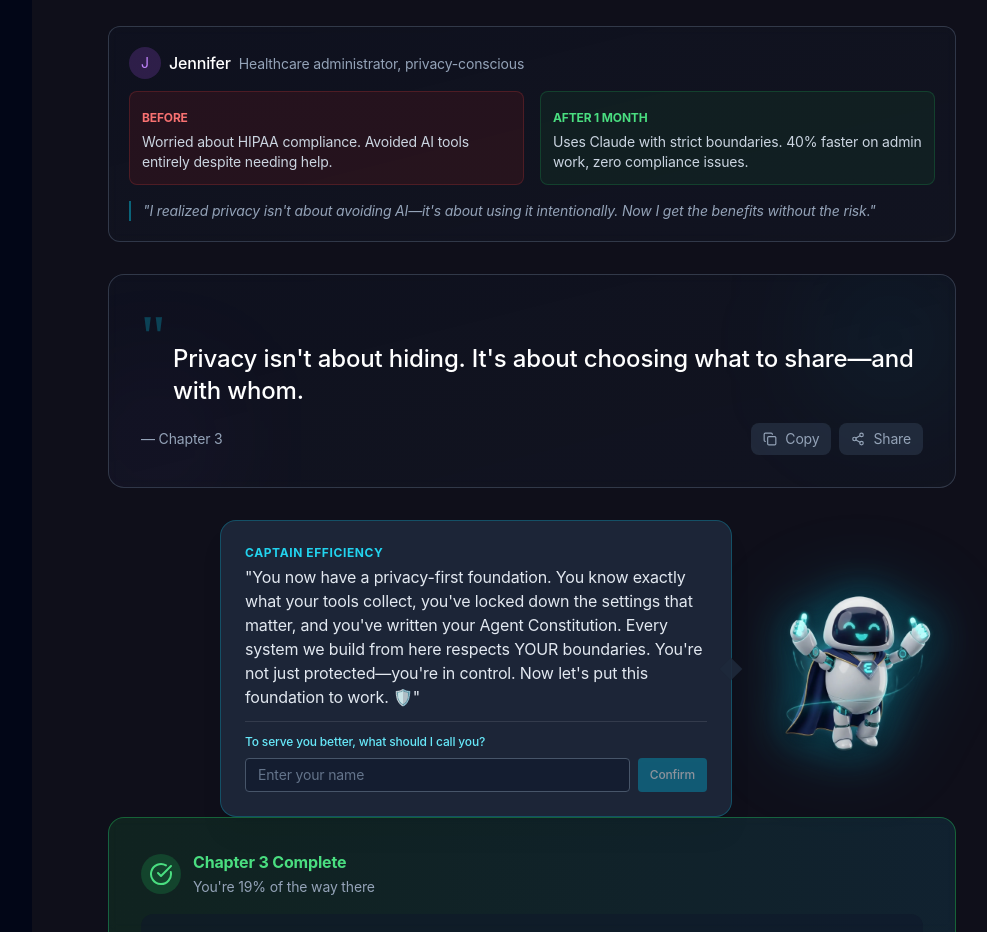
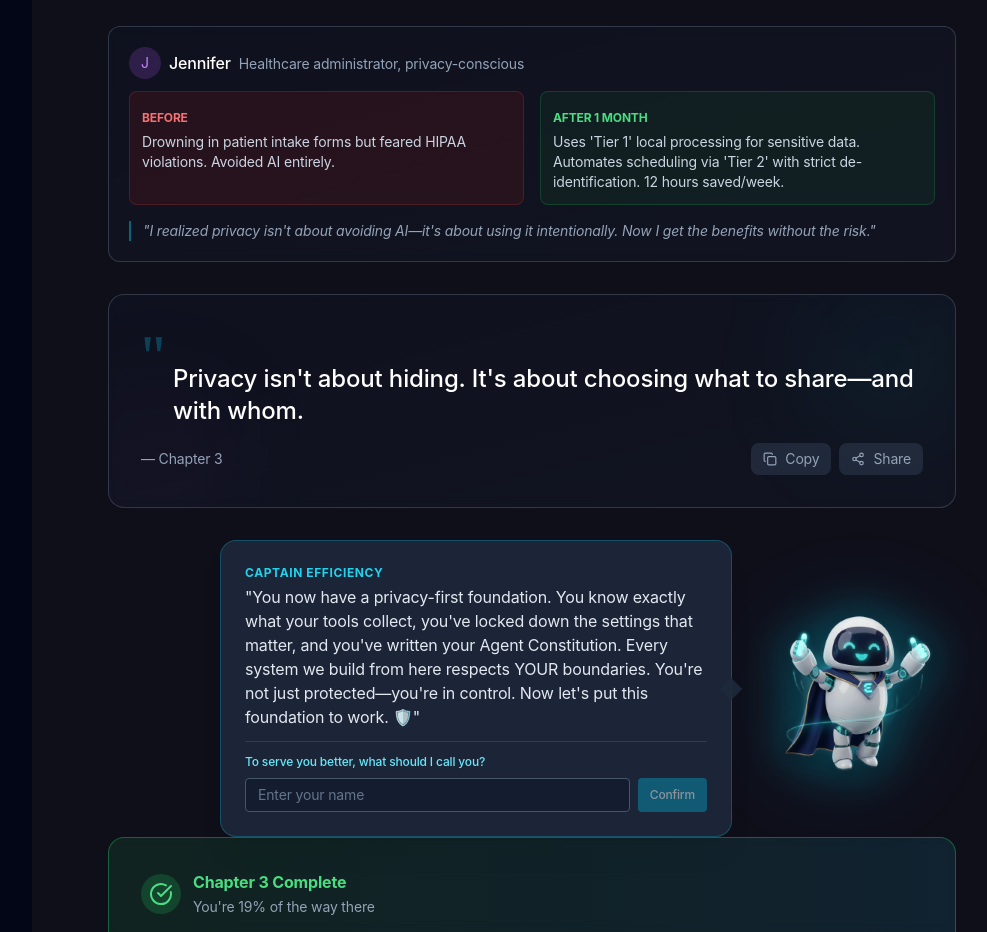
Before and after one commit to agenticaihome/ebook-frontend, a React (Create React App) app: page /part1/chapter3 in a window 1280 px wide. Shown: the part 7080-8012 px from the top of the page, without its empty margins (248-1235 px from the left). Built offline with nearby package versions, Linux system fonts and the light colour scheme; no server answers.

Commit message:
feat: Implement Chapter 3 of the ebook with interactive components and content.

```diff
--- a/src/pages/chapters/Chapter3.jsx
+++ b/src/pages/chapters/Chapter3.jsx
@@ -702,7 +702,7 @@ const Chapter3 = () => {
                 <meta name="description" content="Core principles for designing effective AI agents that actually work" />
             </Helmet>
 
-                        <SpeedRunContext.Provider value={speedRun}>
+            <SpeedRunContext.Provider value={speedRun}>
                 <div className="min-h-screen bg-[#0f0f1a]">
                     <div className="max-w-4xl mx-auto px-6 py-12">
 
@@ -890,8 +890,8 @@ Acknowledge these rules, then let's proceed."`}
                             <CaseStudyCard
                                 name="Jennifer"
                                 role="Healthcare administrator, privacy-conscious"
-                                problem="Worried about HIPAA compliance. Avoided AI tools entirely despite needing help."
-                                result="Uses Claude with strict boundaries. 40% faster on admin work, zero compliance issues."
+                                problem="Drowning in patient intake forms but feared HIPAA violations. Avoided AI entirely."
+                                result="Uses 'Tier 1' local processing for sensitive data. Automates scheduling via 'Tier 2' with strict de-identification. 12 hours saved/week."
                                 timeframe="1 month"
                                 quote="I realized privacy isn't about avoiding AI—it's about using it intentionally. Now I get the benefits without the risk."
                             />
```
